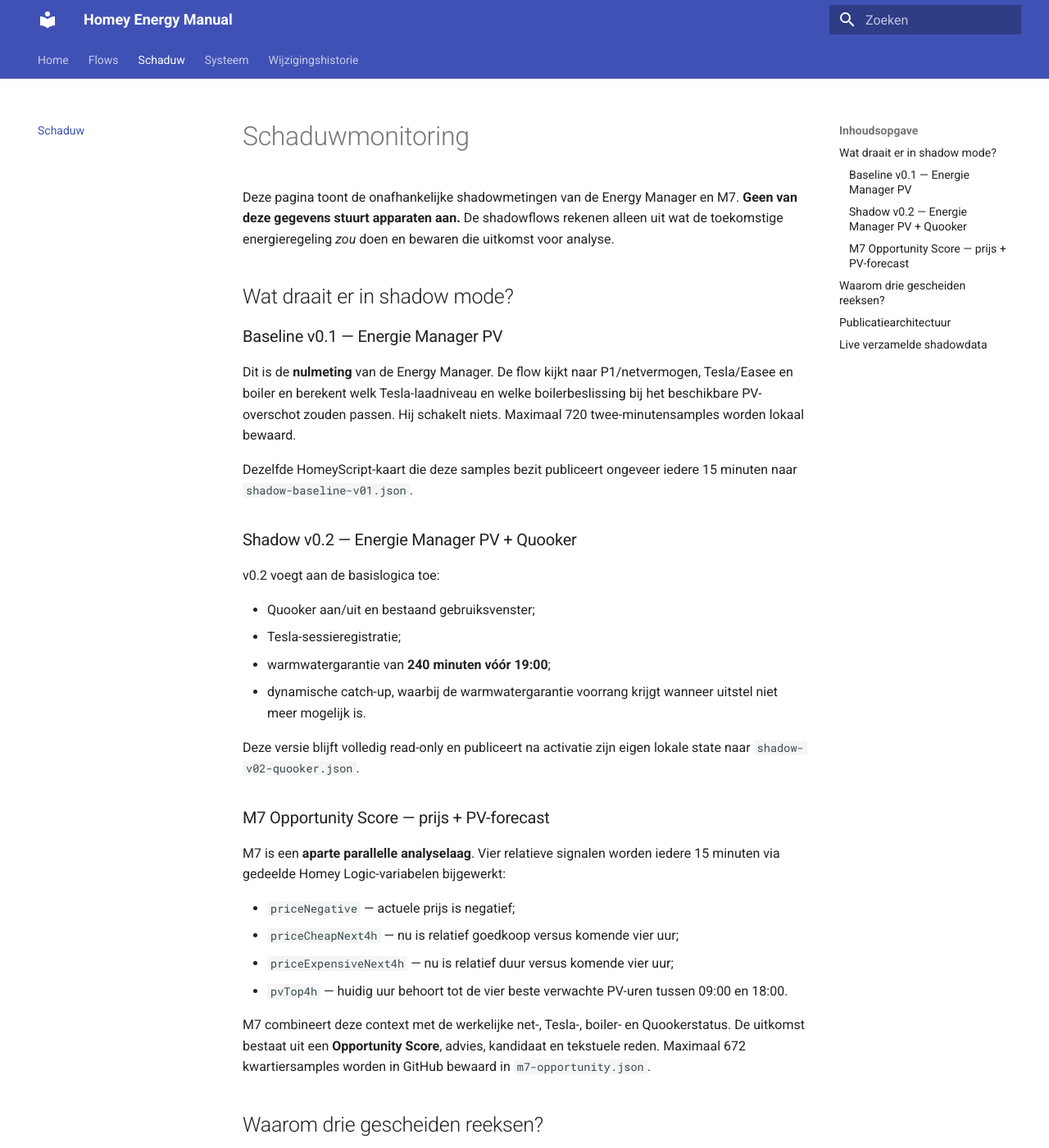
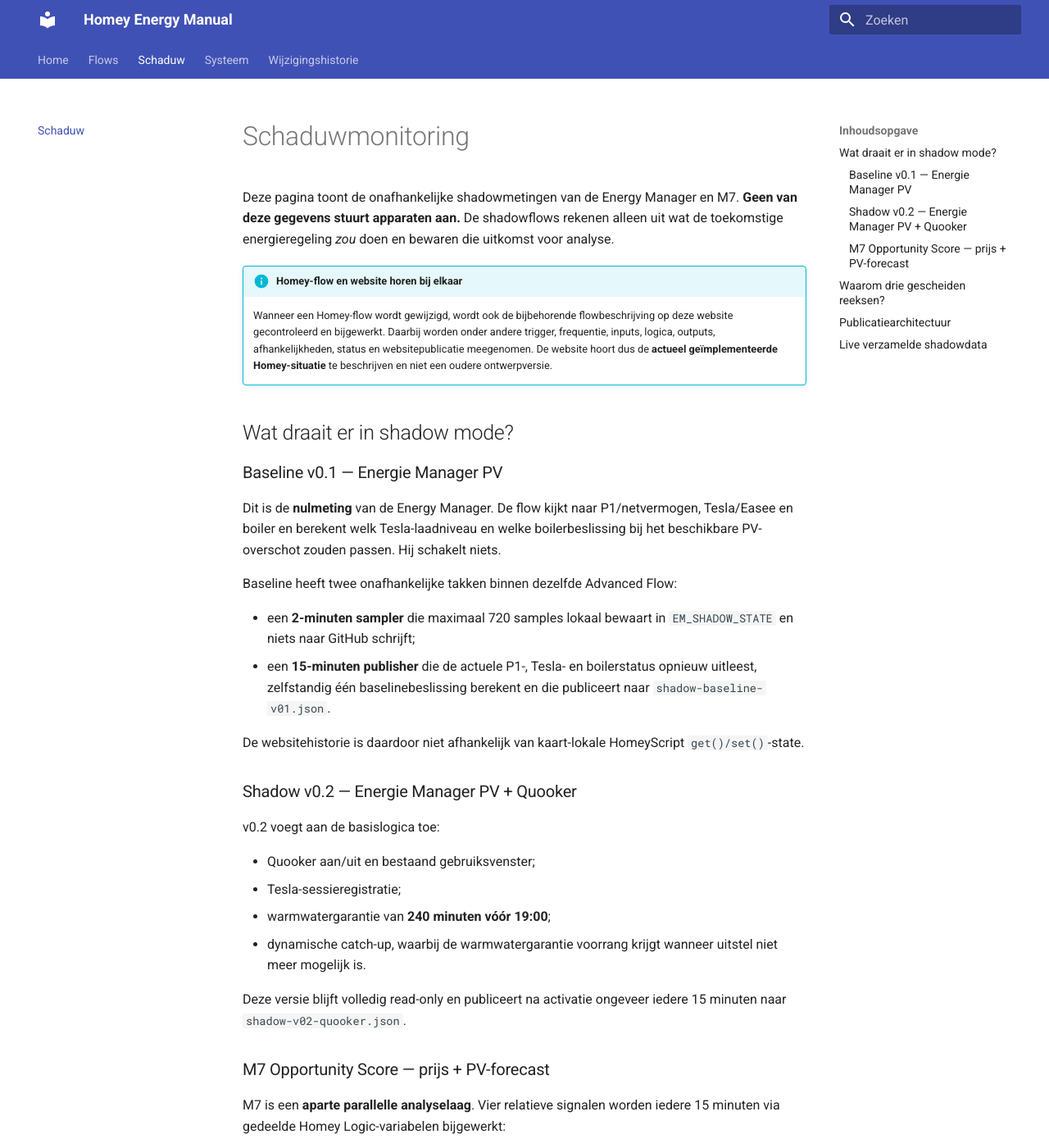
Before and after one commit to OnsKasteeltje/homey-energy-manual, an MkDocs documentation site: the page built from docs/shadow.md, in a window 1280 px wide and 1400 px high. Shown: the whole window at 82% size. Built offline with MkDocs 1.6.1 and Material for MkDocs 9.7.7, drawn with Linux system fonts in a browser that asks for light colours; some of the changed text lies outside the part shown.

Commit message:
docs: clarify shadow publication architecture

```diff
--- a/docs/shadow.md
+++ b/docs/shadow.md
@@ -1,14 +1,22 @@
 # Schaduwmonitoring
 
 Deze pagina toont de onafhankelijke shadowmetingen van de Energy Manager en M7. **Geen van deze gegevens stuurt apparaten aan.** De shadowflows rekenen alleen uit wat de toekomstige energieregeling *zou* doen en bewaren die uitkomst voor analyse.
+
+!!! info "Homey-flow en website horen bij elkaar"
+    Wanneer een Homey-flow wordt gewijzigd, wordt ook de bijbehorende flowbeschrijving op deze website gecontroleerd en bijgewerkt. Daarbij worden onder andere trigger, frequentie, inputs, logica, outputs, afhankelijkheden, status en websitepublicatie meegenomen. De website hoort dus de **actueel geïmplementeerde Homey-situatie** te beschrijven en niet een oudere ontwerpversie.
 
 ## Wat draait er in shadow mode?
 
 ### Baseline v0.1 — Energie Manager PV
 
-Dit is de **nulmeting** van de Energy Manager. De flow kijkt naar P1/netvermogen, Tesla/Easee en boiler en berekent welk Tesla-laadniveau en welke boilerbeslissing bij het beschikbare PV-overschot zouden passen. Hij schakelt niets. Maximaal 720 twee-minutensamples worden lokaal bewaard.
+Dit is de **nulmeting** van de Energy Manager. De flow kijkt naar P1/netvermogen, Tesla/Easee en boiler en berekent welk Tesla-laadniveau en welke boilerbeslissing bij het beschikbare PV-overschot zouden passen. Hij schakelt niets.
 
-Dezelfde HomeyScript-kaart die deze samples bezit publiceert ongeveer iedere 15 minuten naar `shadow-baseline-v01.json`.
+Baseline heeft twee onafhankelijke takken binnen dezelfde Advanced Flow:
+
+- een **2-minuten sampler** die maximaal 720 samples lokaal bewaart in `EM_SHADOW_STATE` en niets naar GitHub schrijft;
+- een **15-minuten publisher** die de actuele P1-, Tesla- en boilerstatus opnieuw uitleest, zelfstandig één baselinebeslissing berekent en die publiceert naar `shadow-baseline-v01.json`.
+
+De websitehistorie is daardoor niet afhankelijk van kaart-lokale HomeyScript `get()/set()`-state.
 
 ### Shadow v0.2 — Energie Manager PV + Quooker
 
@@ -19,7 +27,7 @@
 - warmwatergarantie van **240 minuten vóór 19:00**;
 - dynamische catch-up, waarbij de warmwatergarantie voorrang krijgt wanneer uitstel niet meer mogelijk is.
 
-Deze versie blijft volledig read-only en publiceert na activatie zijn eigen lokale state naar `shadow-v02-quooker.json`.
+Deze versie blijft volledig read-only en publiceert na activatie ongeveer iedere 15 minuten naar `shadow-v02-quooker.json`.
 
 ### M7 Opportunity Score — prijs + PV-forecast
 
@@ -30,7 +38,7 @@
 - `priceExpensiveNext4h` — nu is relatief duur versus komende vier uur;
 - `pvTop4h` — huidig uur behoort tot de vier beste verwachte PV-uren tussen 09:00 en 18:00.
 
-M7 combineert deze context met de werkelijke net-, Tesla-, boiler- en Quookerstatus. De uitkomst bestaat uit een **Opportunity Score**, advies, kandidaat en tekstuele reden. Maximaal 672 kwartiersamples worden in GitHub bewaard in `m7-opportunity.json`.
+M7 combineert deze context met de werkelijke net-, Tesla-, boiler- en Quookerstatus. De uitkomst bestaat uit een **Opportunity Score**, advies, kandidaat en tekstuele reden. Iedere kwartier-run voegt rechtstreeks één sample toe aan `m7-opportunity.json`; maximaal 672 kwartiersamples worden daar als persistente websitehistorie bewaard.
 
 ## Waarom drie gescheiden reeksen?
 
@@ -44,7 +52,17 @@
 
 ## Publicatiearchitectuur
 
-De centrale shadow-sync is niet meer nodig. De actieve shadowflows publiceren hun eigen dataset rechtstreeks naar GitHub. De GitHub-JSON-bestanden vormen daarbij de persistente websitehistorie.
+Er is geen centrale shadow-poller meer nodig. Iedere actieve analyselaag publiceert op zijn eigen ritme. **Lokale Homey-state, gedeelde Logic-state en GitHub-historie hebben daarbij verschillende functies:**
+
+| Opslag | Functie |
+|---|---|
+| HomeyScript lokale state | tijdelijke runtime-/analysehistorie binnen dezelfde scriptkaart |
+| Homey Logic | informatie die betrouwbaar tussen verschillende flows moet worden gedeeld |
+| GitHub JSON | persistente historie voor analyse en deze website |
+
+Dit ontwerp beperkt Homey API-belasting: de 2-minuten baseline-sampling veroorzaakt geen 2-minuten GitHub-publicatie; de persistente baselinehistorie wordt slechts iedere 15 minuten bijgewerkt.
+
+De algemene **Live status** op de homepage en de timestamps hieronder zijn onafhankelijk. `homey-status.json` toont de algemene Homey-sync; iedere shadowdataset toont zijn eigen laatste publicatie. Verschillende timestamps zijn dus normaal zolang ze bij het ingestelde ritme passen.
 
 ## Live verzamelde shadowdata
 
```
